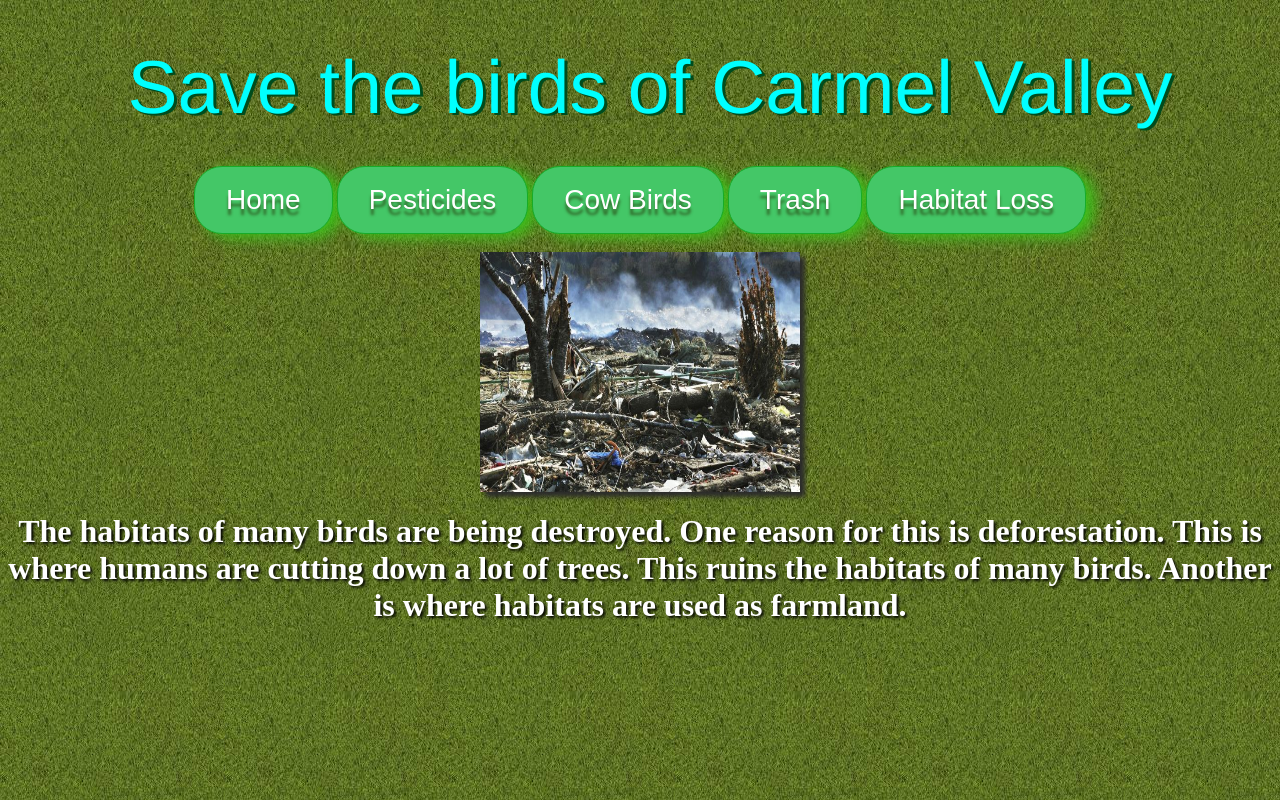
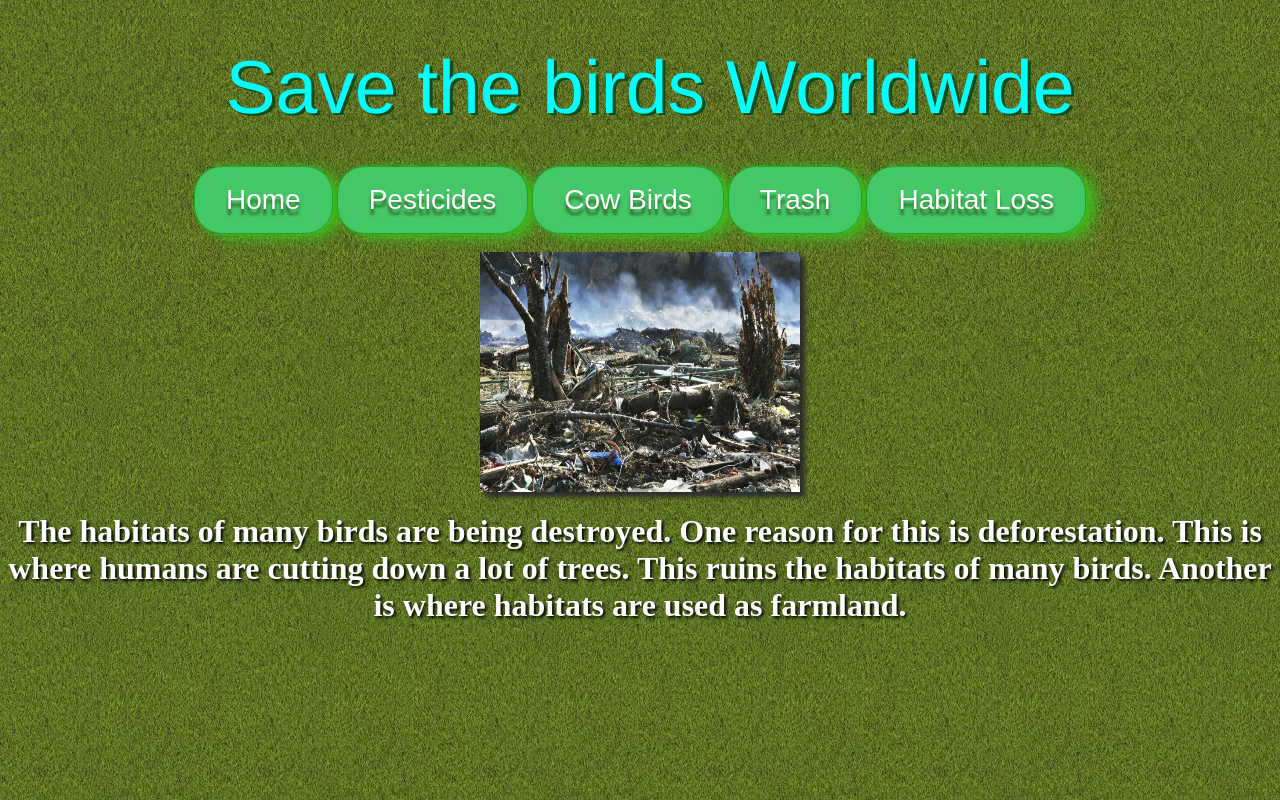
Before and after one commit to Rorybabory2/SaveTheBirds, a plain HTML site: page habitat.html in a window 1280 px wide. Drawn offline with Linux system fonts and the light colour scheme.

Commit message:
Update habitat.html

```diff
--- a/habitat.html
+++ b/habitat.html
@@ -48,7 +48,7 @@
 <body>
 <br>
 <br>
-<div class="heading">Save the birds of Carmel Valley</div>
+<div class="heading">Save the birds Worldwide</div>
 <br>
 <br>
 <center>
```
